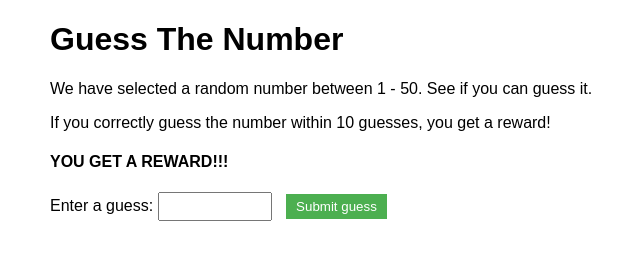
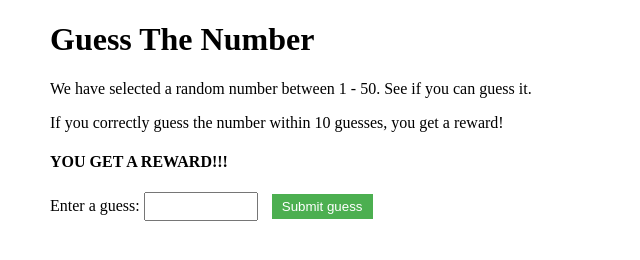
Before and after one commit to I-amm-Pranav/Number-Guessing-Game, a plain HTML site: page index.html in a window 1280 px wide. Shown: the whole page, without its empty margins (270-910 px from the left). Drawn offline with Linux system fonts and the light colour scheme.

Commit message:
Update style.css

```diff
--- a/style.css
+++ b/style.css
@@ -1,6 +1,4 @@
-html {
-    font-family: sans-serif;
-}
+
 
 body {
     width: 50%;
```
